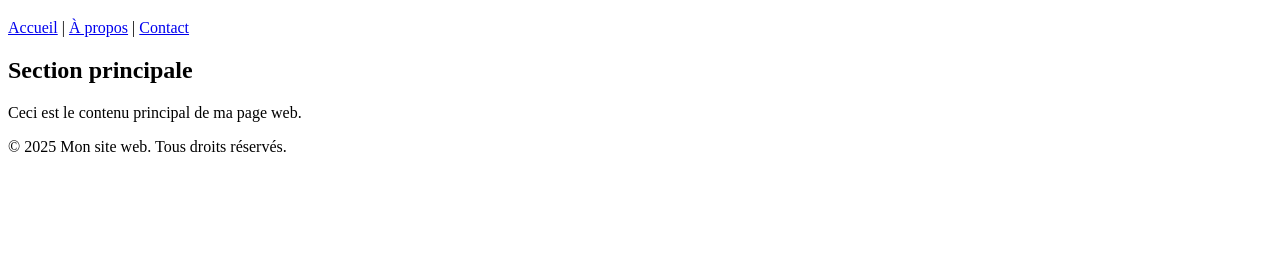
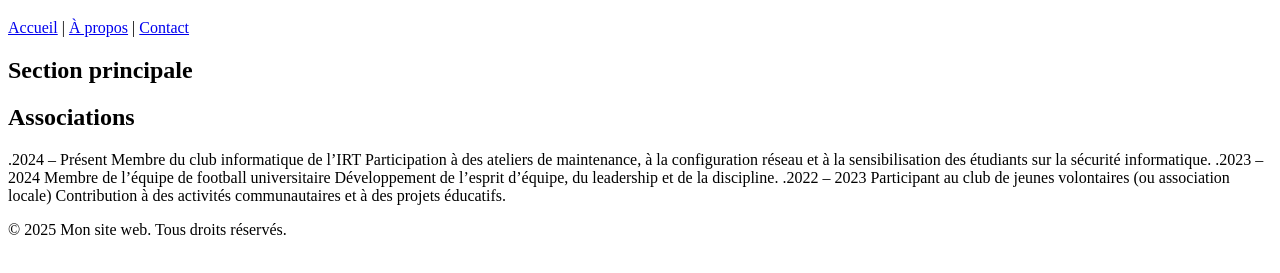
Before and after one commit to marc-web-spec/mon-cv, a plain HTML site: page index.html in a window 1280 px wide. Shown: the part 61-334 px from the top of the page. Drawn offline with Linux system fonts and the light colour scheme.

Commit message:
mise en place de la section associations

```diff
--- a/index.html
+++ b/index.html
@@ -19,7 +19,20 @@
 
     <main>
         <h2>Section principale</h2>
-        <p>Ceci est le contenu principal de ma page web.</p>
+        <h2>Associations</h2>
+      <p>
+        .2024 – Présent
+            Membre du club informatique de l’IRT
+            Participation à des ateliers de maintenance, à la configuration réseau et à la sensibilisation des étudiants sur la sécurité informatique.
+
+        .2023 – 2024
+            Membre de l’équipe de football universitaire
+            Développement de l’esprit d’équipe, du leadership et de la discipline.
+
+        .2022 – 2023
+            Participant au club de jeunes volontaires (ou association locale)
+            Contribution à des activités communautaires et à des projets éducatifs.
+        </p>
     </main>
 
     <footer>
```
